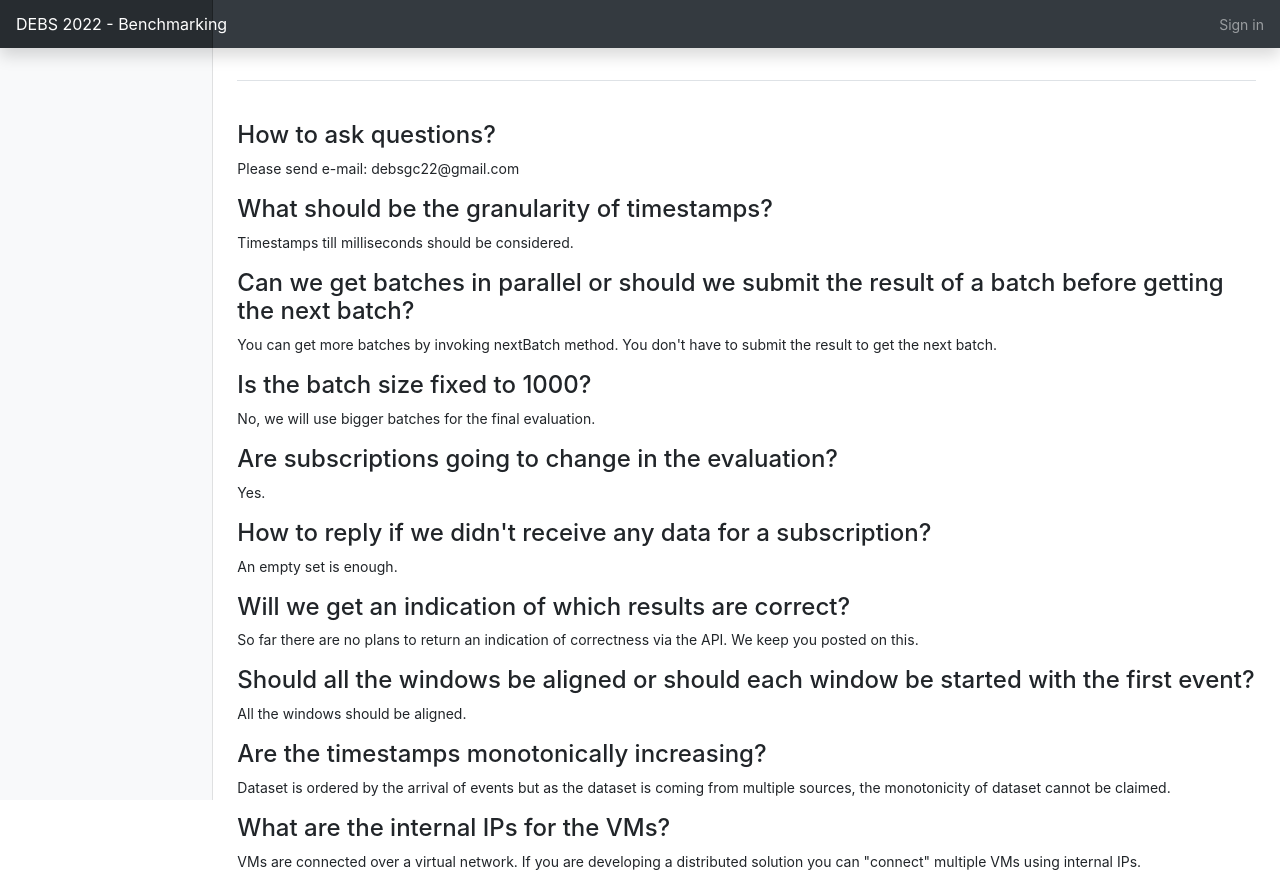
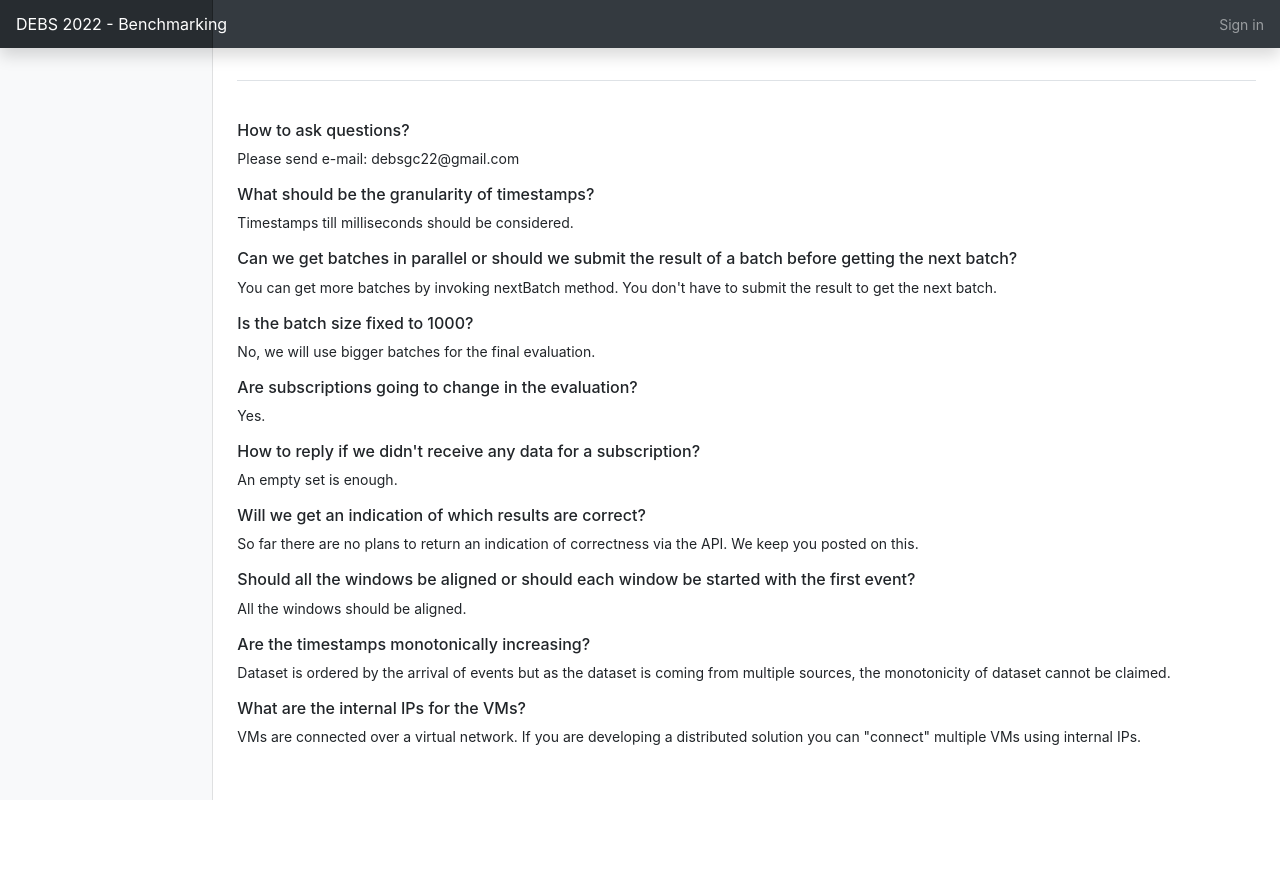
Before and after one commit to jawadtahir/bandency, a Python web app: template web/frontend/templates/faq.html in a window 1280 px wide. After the commit the page ends 800 px from the top, so only its background shows below. Run offline with Jinja, Linux system fonts and the light colour scheme; the template is opened without the code that fills it, so the values that code supplies are empty; some libraries are stand-ins or nearby versions.

Commit message:
Reduced font size of FAQ questions

```diff
--- a/web/frontend/templates/faq.html
+++ b/web/frontend/templates/faq.html
@@ -1,45 +1,45 @@
 {% extends "layout.html" %}
 
 {% block content %}
-    <h4>How to ask questions?</h4>
+    <h6>How to ask questions?</h6>
     <p>Please send e-mail: debsgc22@gmail.com</p>
     <p></p>
 
-    <h4>What should be the granularity of timestamps?</h4>
+    <h6>What should be the granularity of timestamps?</h6>
     <p>Timestamps till milliseconds should be considered.</p>
     <p></p>
 
-    <h4>Can we get batches in parallel or should we submit the result of a batch before getting the next batch?</h4>
+    <h6>Can we get batches in parallel or should we submit the result of a batch before getting the next batch?</h6>
     <p>You can get more batches by invoking nextBatch method. You don't have to submit the result to get the next batch. </p>
     <p></p>
 
-    <h4>Is the batch size fixed to 1000?</h4>
+    <h6>Is the batch size fixed to 1000?</h6>
     <p>No, we will use bigger batches for the final evaluation.</p>
     <p></p>
 
-    <h4>Are subscriptions going to change in the evaluation?</h4>
+    <h6>Are subscriptions going to change in the evaluation?</h6>
     <p>Yes.</p>
     <p></p>
 
-    <h4>How to reply if we didn't receive any data for a subscription?</h4>
+    <h6>How to reply if we didn't receive any data for a subscription?</h6>
     <p>An empty set is enough.</p>
     <p></p>
 
-    <h4>Will we get an indication of which results are correct?</h4>
+    <h6>Will we get an indication of which results are correct?</h6>
     <p>So far there are no plans to return an indication of correctness via the API. We keep you posted on this.</p>
     <p></p>
 
-    <h4>Should all the windows be aligned or should each window be started with the first event?</h4>
+    <h6>Should all the windows be aligned or should each window be started with the first event?</h6>
     <p>All the windows should be aligned.</p>
     <p></p>
 
-    <h4>Are the timestamps monotonically increasing?</h4>
+    <h6>Are the timestamps monotonically increasing?</h6>
     <p>Dataset is ordered by the arrival of events but as the dataset is coming
         from multiple sources, the monotonicity of dataset cannot be claimed.
     </p>
     <p></p>
 
-    <h4>What are the internal IPs for the VMs?</h4>
+    <h6>What are the internal IPs for the VMs?</h6>
     <p>VMs are connected over a virtual network. If you are developing a distributed solution you can "connect" multiple VMs using internal IPs.</p>
     <p></p>
 
```
